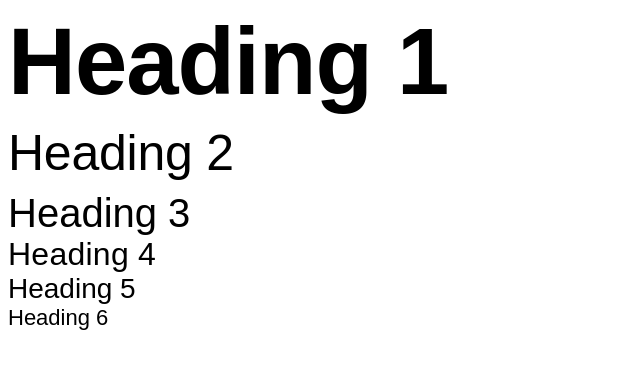
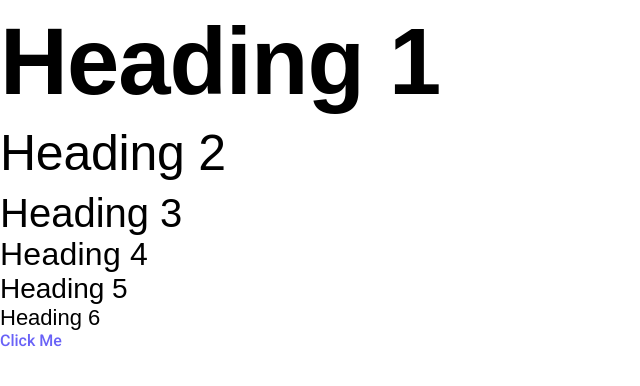
Before and after one commit to Audience-Kayela/swipe, a plain HTML site: page index.html in a window 1280 px wide. Shown: the whole page, without its empty margins (0-640 px from the left). Drawn offline with Linux system fonts and the light colour scheme; a web font is replaced by a local one.

Commit message:
added basic body styles

```diff
--- a/index.css
+++ b/index.css
@@ -1,9 +1,12 @@
 :root {
+  /* Body styles */
   --text-dark: #000;
   --text-light: #fff;
   --text-grey: #adbbdc;
   --body-font: "Roboto", sans-serif;
   --heading-font: "Anek Telugu", sans-serif;
+
+  /* Heading styles */
   --h1-size: 94px;
   --h1-line-height: 108px;
   --h2-size: 50px;
@@ -12,6 +15,29 @@
   --h4-size: 32px;
   --h5-size: 28px;
   --h6-size: 22px;
+
+  /* Spacing */
+  --spacing-sm: 8px;
+  --spacing-md: 16px;
+  --spacing-lg: 32px;
+  --spacing-xl: 64px;
+
+  /* Link styles */
+  --purple-1: #6962f7;
+  --purple-2: #7000ff;
+  --blue-1: #00d4ff;
+  --primary-accent: #0a2540;
+  --bg-white: #fff;
+  --bg-light: #f7f9fc;
+}
+
+body {
+  font-family: var(--body-font);
+  color: var(--text-dark);
+  width: 100%;
+  margin: 0;
+  box-sizing: border-box;
+  padding: var(--spacing-sm) 0 0 0;
 }
 
 h1 {
@@ -66,3 +92,14 @@ h6 {
   margin: 0;
   width: 100%;
 }
+
+a {
+  text-decoration: none;
+  color: var(--purple-1);
+  font-weight: 500;
+  transition: color 0.25 ease;
+}
+
+a:hover {
+  color: var(--primary-accent);
+}
--- a/index.html
+++ b/index.html
@@ -5,7 +5,7 @@
     <link rel="preconnect" href="https://fonts.googleapis.com" />
     <link rel="preconnect" href="https://fonts.gstatic.com" crossorigin />
     <link
-      href="https://fonts.googleapis.com/css2?family=Anek+Telugu:wght@300;400;500;600;700&family=Roboto:wght@300&display=swap"
+      href="https://fonts.googleapis.com/css2?family=Anek+Telugu:wght@300;400;500;600;700&family=Roboto:wght@300;400;500;700&display=swap"
       rel="stylesheet"
     />
     <link rel="stylesheet" href="index.css" />
@@ -19,5 +19,6 @@
     <h4>Heading 4</h4>
     <h5>Heading 5</h5>
     <h6>Heading 6</h6>
+    <a href="#">Click Me</a>
   </body>
 </html>
```
